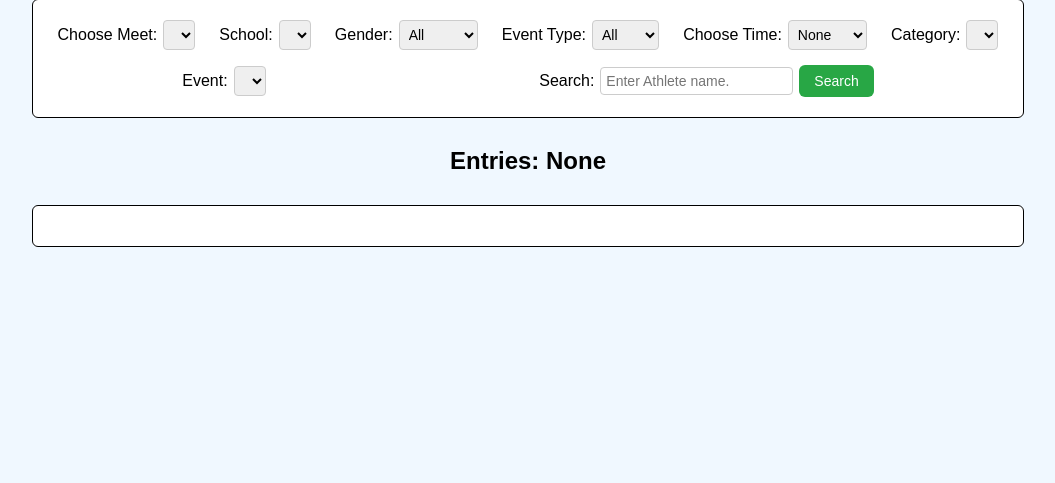
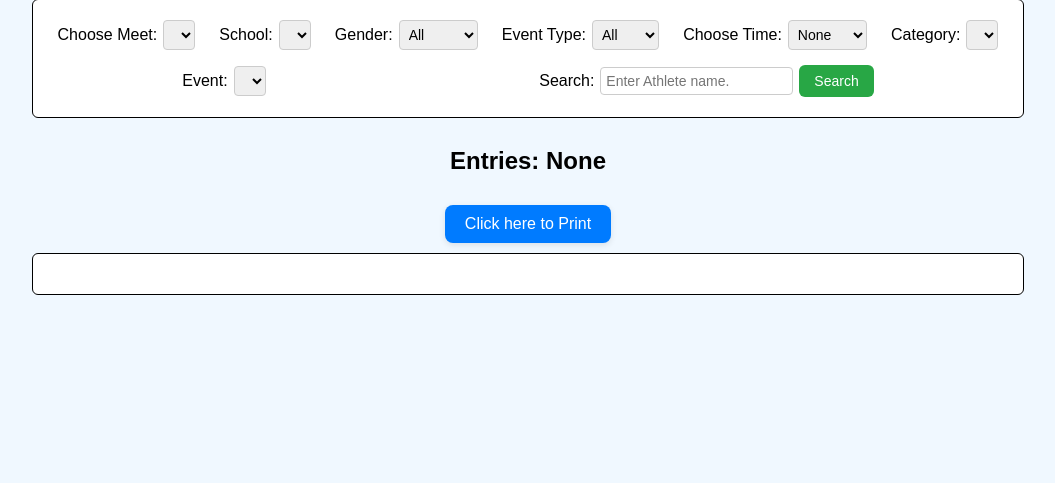
Before and after one commit to fntionalProgramming/TRACKMEET2, a Flask app: page / in a window 1280 px wide. Shown: the part 223-706 px from the top of the page, without its empty margins (112-1167 px from the left). Run offline with Flask 3, Linux system fonts and the light colour scheme; lists and menus that the app fills with data are empty; parts of the project's set-up code (start-up, migrations or seed data) failed here and were passed over.

Commit message:
added print button

```diff
--- a/static/main.js
+++ b/static/main.js
@@ -535,12 +535,21 @@ function setup_search(
   });
 }
 
+function add_print_button(print_button_id="PrintButton", data_container_id="DataContainer") {
+  const print_button = document.getElementById(print_button_id)
+  const data_container = document.getElementById(data_container_id)
+  print_button.addEventListener('click', () => {
+    print(data_container)
+  })
+}
+
 function main() {
   load_initial_data();
   add_load_data_button();
   add_choose_meets();
   setup_filters();
   setup_search();
+  add_print_button();
 }
 
 main();
--- a/static/style.css
+++ b/static/style.css
@@ -14,6 +14,7 @@ body {
   font-size: 28px;
 }
 
+#PrintButton,
 #LoadDataButton {
   padding: 10px 20px;
   font-size: 16px;
--- a/templates/main.html
+++ b/templates/main.html
@@ -67,6 +67,7 @@
       </div>
     </div>
     <h2 id="Count">Entries: None</h2>
+    <div id="PrintButton">Click here to Print</div>
     <div id="DataContainer"></div>
     <script src="{{ url_for('static', filename='main.js') }}"></script>
   </body>
```
